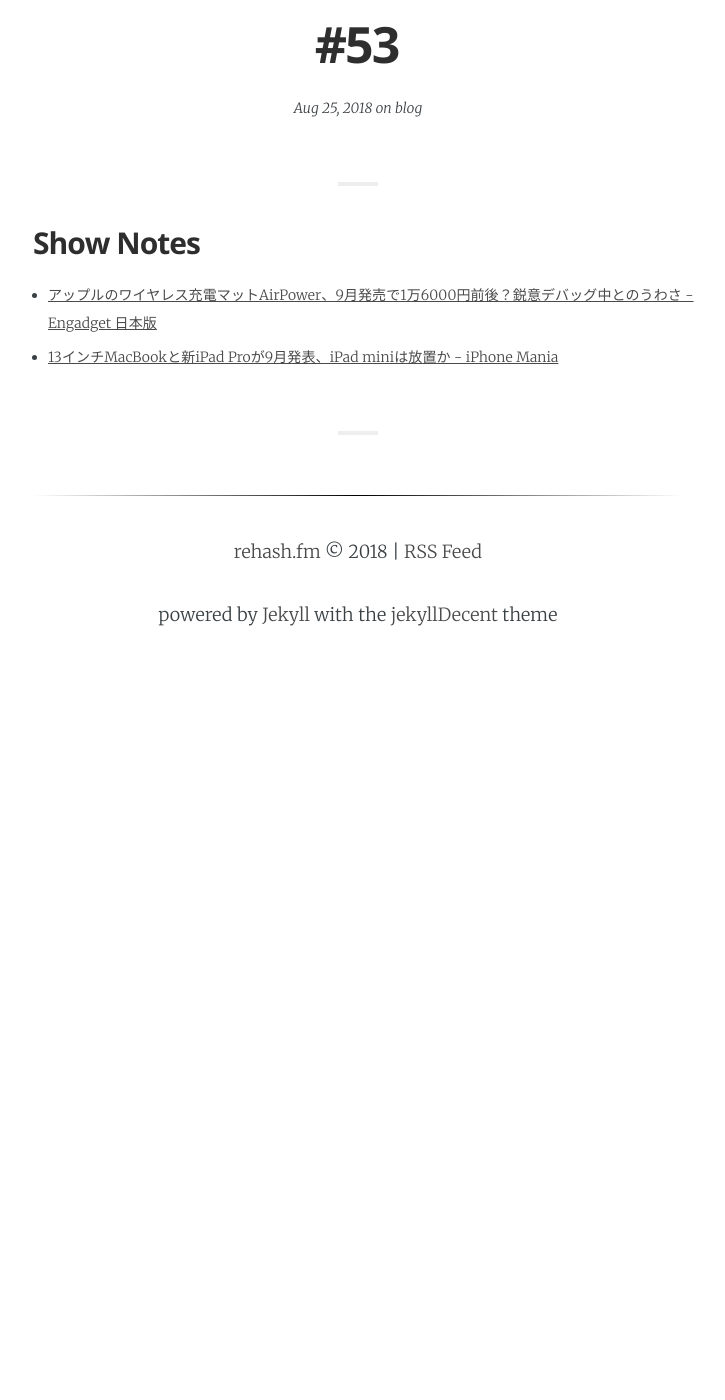
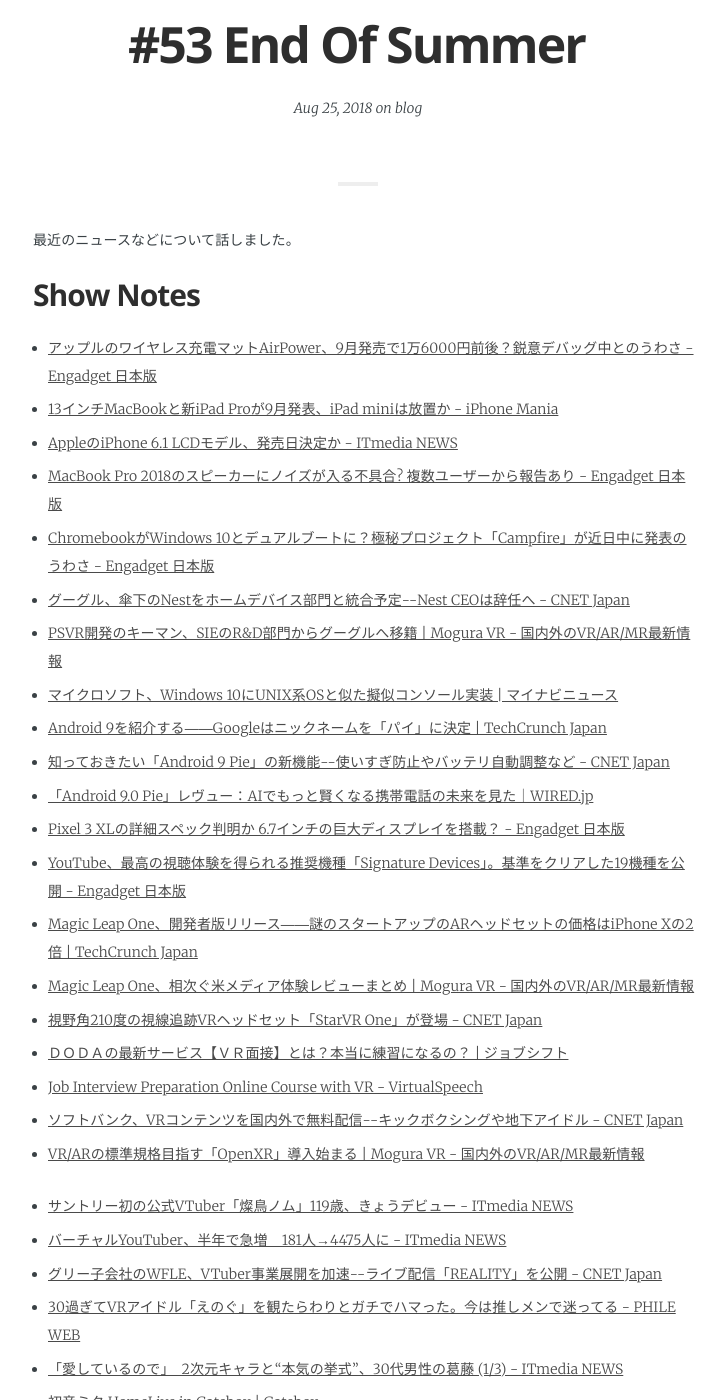
Before and after one commit to rehashfm/rehash.fm, a Jekyll site: the page built from _posts/2018-08-26-53.md, in a window 1280 px wide and 1400 px high, scrolled down 374 px. Shown: the whole window, without its empty margins (282-1007 px from the left). Built offline with Jekyll 4.4.1, drawn with Linux system fonts in a browser that asks for light colours; some web fonts are replaced; before the commit the page ends 1004 px from its top, so only the background shows below that; some of the changed text lies outside the part shown.

Commit message:
add title and links

```diff
--- a/_posts/2018-08-26-53.md
+++ b/_posts/2018-08-26-53.md
@@ -1,13 +1,43 @@
 ---
 layout:            post
-title:             "#53"
+title:             "#53 End Of Summer"
 date:              2018-08-26 07:00:00 +0900
 tags:              blog
 category:          Blog
 author:            smile-0yen,azihsoyn
-excerpt:
+excerpt:           最近のニュースなどについて話しました。
 ---
+最近のニュースなどについて話しました。
 
 ## Show Notes
 - [アップルのワイヤレス充電マットAirPower、9月発売で1万6000円前後？鋭意デバッグ中とのうわさ \- Engadget 日本版](https://japanese.engadget.com/2018/08/14/airpower-9-1-6000/){:target="_blank"}
 - [13インチMacBookと新iPad Proが9月発表、iPad miniは放置か \- iPhone Mania](https://iphone-mania.jp/news-222467/){:target="_blank"}
+- [AppleのiPhone 6\.1 LCDモデル、発売日決定か \- ITmedia NEWS](http://www.itmedia.co.jp/news/articles/1808/14/news034.html){:target="_blank"}
+- [MacBook Pro 2018のスピーカーにノイズが入る不具合? 複数ユーザーから報告あり \- Engadget 日本版](https://japanese.engadget.com/2018/08/09/macbook-pro-2018/){:target="_blank"}
+- [ChromebookがWindows 10とデュアルブートに？極秘プロジェクト「Campfire」が近日中に発表のうわさ \- Engadget 日本版](https://japanese.engadget.com/2018/08/13/chromebook-windows-10-campfire/){:target="_blank"}
+- [グーグル、傘下のNestをホームデバイス部門と統合予定\-\-Nest CEOは辞任へ \- CNET Japan](https://japan.cnet.com/article/35122612/)
+- [PSVR開発のキーマン、SIEのR&D部門からグーグルへ移籍 \| Mogura VR \- 国内外のVR/AR/MR最新情報](https://www.moguravr.com/google-playstation-magic-lab/){:target="_blank"}
+- [マイクロソフト、Windows 10にUNIX系OSと似た擬似コンソール実装 \| マイナビニュース](https://news.mynavi.jp/article/20180817-679662/){:target="_blank"}
+- [Android 9を紹介する――Googleはニックネームを「パイ」に決定 \| TechCrunch Japan](https://jp.techcrunch.com/2018/08/07/2018-08-06-say-hello-to-android-9-pie/){:target="_blank"}
+- [知っておきたい「Android 9 Pie」の新機能\-\-使いすぎ防止やバッテリ自動調整など \- CNET Japan](https://japan.cnet.com/article/35123757/){:target="_blank"}
+- [「Android 9\.0 Pie」レヴュー：AIでもっと賢くなる携帯電話の未来を見た｜WIRED\.jp](https://wired.jp/2018/08/14/android-pie-review/){:target="_blank"}
+- [Pixel 3 XLの詳細スペック判明か 6\.7インチの巨大ディスプレイを搭載？ \- Engadget 日本版](https://japanese.engadget.com/2018/08/13/pixel-3-xl-6-7/){:target="_blank"}
+- [YouTube、最高の視聴体験を得られる推奨機種「Signature Devices」。基準をクリアした19機種を公開 \- Engadget 日本版](https://japanese.engadget.com/2018/08/12/youtube-signature-devices-19/)
+- [Magic Leap One、開発者版リリース――謎のスタートアップのARヘッドセットの価格はiPhone Xの2倍 \| TechCrunch Japan](https://jp.techcrunch.com/2018/08/09/2018-08-08-magic-leap-one-ar-headset-for-devs-costs-more-than-2x-the-iphone-x/){:target="_blank"}
+- [Magic Leap One、相次ぐ米メディア体験レビューまとめ \| Mogura VR \- 国内外のVR/AR/MR最新情報](https://www.moguravr.com/magic-leap-one-media-review-matome/){:target="_blank"}
+- [視野角210度の視線追跡VRヘッドセット「StarVR One」が登場 \- CNET Japan](https://japan.cnet.com/article/35124050/){:target="_blank"}
+- [ＤＯＤＡの最新サービス【ＶＲ面接】とは？本当に練習になるの？ \| ジョブシフト](https://success-job.jp/vrmensetu/){:target="_blank"}
+- [Job Interview Preparation Online Course with VR \- VirtualSpeech](https://virtualspeech.com/courses/job-interview){:target="_blank"}
+- [ソフトバンク、VRコンテンツを国内外で無料配信\-\-キックボクシングや地下アイドル \- CNET Japan](https://japan.cnet.com/article/35124152/){:target="_blank"}
+- [VR/ARの標準規格目指す「OpenXR」導入始まる \| Mogura VR \- 国内外のVR/AR/MR最新情報](https://www.moguravr.com/openxr-siggraph-2018/)
+{:target="_blank"}
+- [サントリー初の公式VTuber「燦鳥ノム」119歳、きょうデビュー \- ITmedia NEWS](http://www.itmedia.co.jp/news/articles/1808/17/news060.html){:target="_blank"}
+- [バーチャルYouTuber、半年で急増　181人→4475人に \- ITmedia NEWS](http://www.itmedia.co.jp/news/articles/1808/07/news055.html){:target="_blank"}
+- [グリー子会社のWFLE、VTuber事業展開を加速\-\-ライブ配信「REALITY」を公開 \- CNET Japan](https://japan.cnet.com/article/35123698/){:target="_blank"}
+- [30過ぎてVRアイドル「えのぐ」を観たらわりとガチでハマった。今は推しメンで迷ってる \- PHILE WEB](https://www.phileweb.com/news/hobby/201808/10/1970.html){:target="_blank"}
+- [「愛しているので」　2次元キャラと“本気の挙式”、30代男性の葛藤 \(1/3\) \- ITmedia NEWS](http://www.itmedia.co.jp/news/articles/1808/16/news022.html){:target="_blank"}
+- [初音ミク HomeLive in Gatebox \| Gatebox](https://gatebox.ai/homelive/){:target="_blank"}
+- [「もはやTwitterは個人開発者など眼中にない」――クライアントアプリ「SobaCha」開発者がUser Streams廃止に思うこと \(2/2\) \- ITmedia NEWS](http://www.itmedia.co.jp/news/articles/1808/16/news038_2.html){:target="_blank"}
+- [Twitter、「レガシーAPI終了は無視できない技術上・事業上制約の結果」 \- ITmedia NEWS](http://www.itmedia.co.jp/news/articles/1808/17/news048.html){:target="_blank"}
+- [ロシアの美少女ハッカーによるAI機械学習入門【CV上坂すみれ】｜paizaラーニング](https://paiza.jp/works/ai_ml_lp){:target="_blank"}
+- ["本田圭佑選手"がプログラミングの勉強！成長欲がすごい！ \| アキラボ](https://akilabo.com/programing_column1){:target="_blank"}
```
